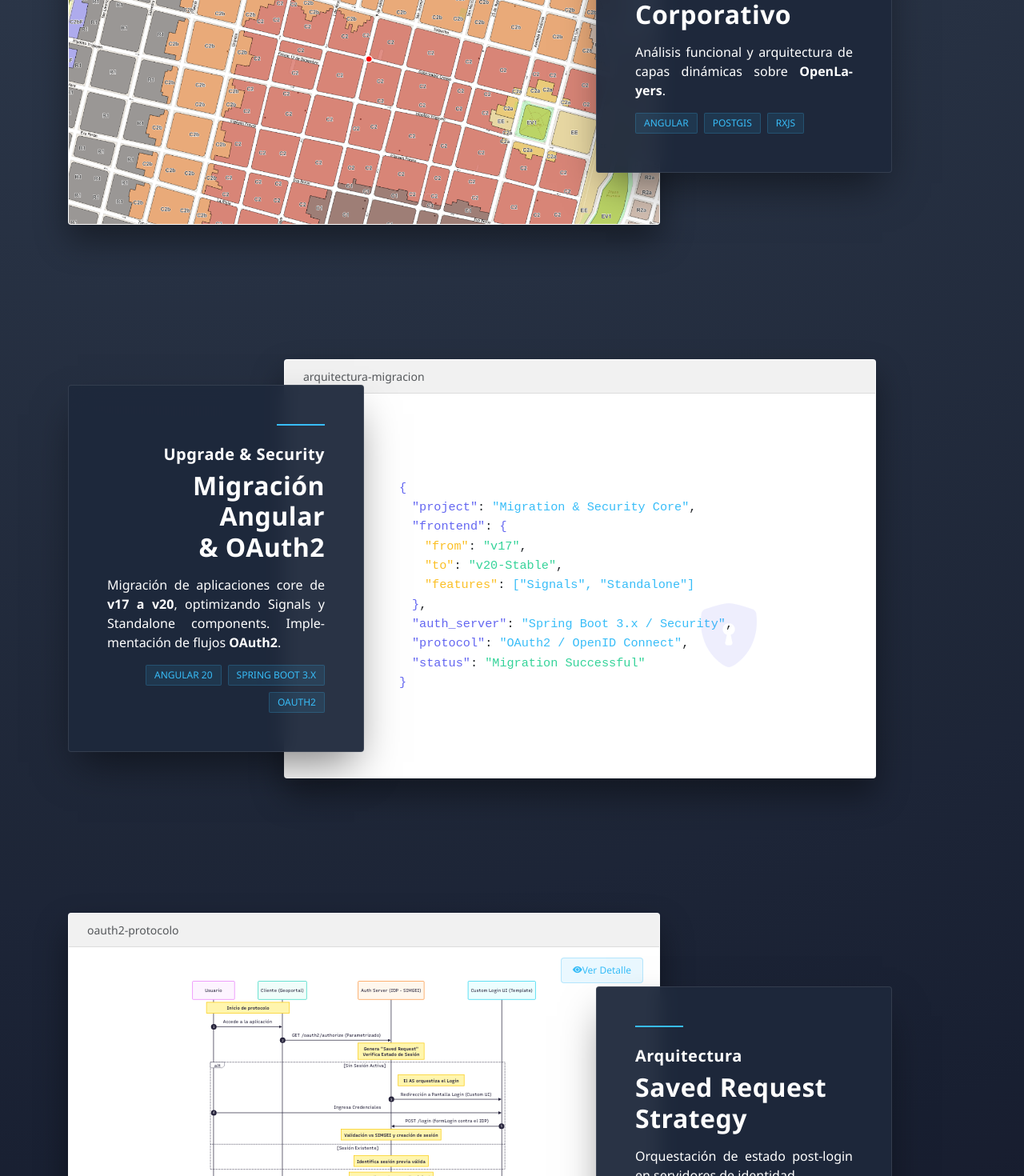
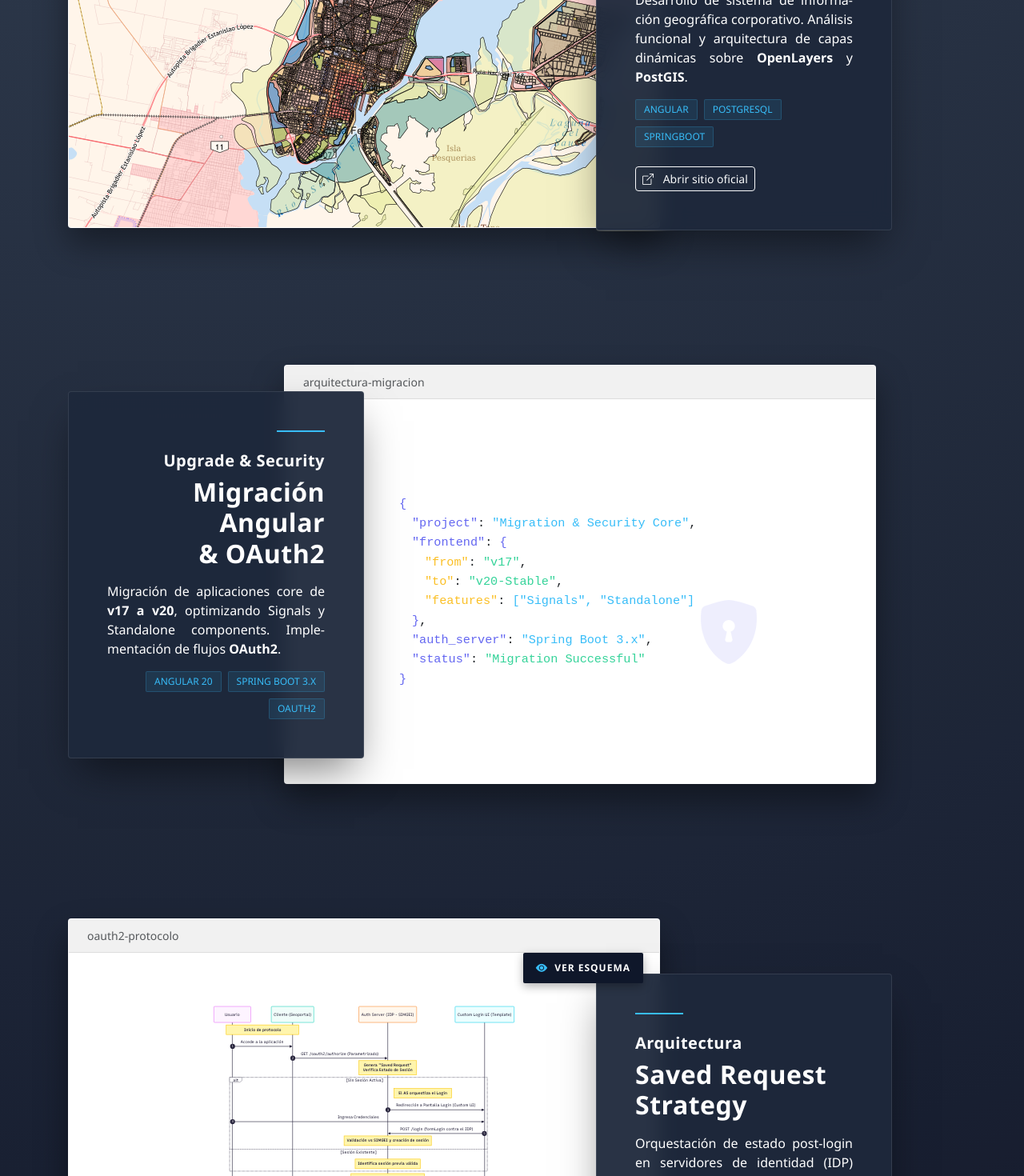
Before and after one commit to lc2802/Portfolio, an Angular app: page / in a window 1280 px wide. Shown: the part 2240-3710 px from the top of the page at 80% size. Built offline with nearby package versions, Linux system fonts and the light colour scheme.

Commit message:
Arrelgo en proyectos

```diff
--- a/src/app/components/home/home.component.css
+++ b/src/app/components/home/home.component.css
@@ -80,6 +80,10 @@
     padding: 1rem;
   }
 
+  .btn{
+    width: calc(100vw - 3rem);
+  }
+
   /* Evitamos que el texto choque con los bordes */
   #home-content {
     padding: 0 15px;
--- a/src/app/components/home/home.component.html
+++ b/src/app/components/home/home.component.html
@@ -28,11 +28,11 @@
     estratégica de datos.
   </p>
 
- <div class="d-flex flex-wrap justify-content-center gap-3 mt-4">
+  <div class="d-flex flex-wrap justify-content-center gap-3 mt-4">
     <a
       href="#about"
       class="btn btn-outline-light px-5 py-3 rounded-1 fw-bold text-uppercase transition-all"
-      style="font-size: 0.8rem; letter-spacing: 2px; border-width: 2px;"
+      style="font-size: 0.8rem; letter-spacing: 2px; border-width: 2px; "
     >
       Conocé mi perfil
     </a>
--- a/src/app/components/projects/projects.component.css
+++ b/src/app/components/projects/projects.component.css
@@ -90,21 +90,41 @@
   margin-bottom: 1.5rem;
 }
 
-/* 6. BOTONES Y UTILITARIOS */
 .btn-expand {
   position: absolute;
-  top: 55px;
   right: 20px;
   z-index: 40;
-  background: rgba(56, 189, 248, 0.1);
-  border: 1px solid rgba(56, 189, 248, 0.3);
-  color: #38bdf8;
-  padding: 6px 14px;
-  border-radius: 4px;
+  /* Fondo sólido para que destaque sobre la imagen/diagrama */
+  background: #0f172a;
+  color: #ffffff;
+  border: none; /* Borde celeste tech */
+  padding: 8px 16px;
+  border-radius: 2px;
   font-size: 0.75rem;
-  transition: 0.3s;
+  font-weight: 700;
+  text-transform: uppercase;
+  letter-spacing: 1px;
+  transition: all 0.3s ease;
+  box-shadow: 0 4px 12px rgba(0, 0, 0, 0.3);
+  display: flex;
+  align-items: center;
+  gap: 8px;
+}
+.btn-expand i {
+  color: #38bdf8; /* Icono en celeste */
+  font-size: 0.9rem;
 }
 
+.btn-expand:hover {
+  background: #38bdf8;
+  color: #020617;
+  border-color: #38bdf8;
+
+}
+
+.btn-expand:hover i {
+  color: #020617;
+}
 .tags {
   display: flex;
   flex-wrap: wrap;
--- a/src/app/components/projects/projects.component.html
+++ b/src/app/components/projects/projects.component.html
@@ -1,15 +1,17 @@
 <div class="pinterest-projects container py-5">
+
   <div class="project-card-premium mb-5">
     <div class="row g-0 align-items-center">
       <div class="col-lg-8 project-image-wrapper">
         <div class="mockup-browser shadow-2xl">
           <div class="browser-header">
-            <span class="ms-2 text-muted small">geoportal</span>
+            <span class="ms-2 text-muted small">geoportal.santafeciudad.gov.ar</span>
           </div>
           <img
             src="assets/geoportal.png"
             class="img-fluid main-img"
-            alt="GIS Project"
+            alt="Sistema de Información Geográfica"
+            style="width: 100%; height: 450px; object-fit: none;"
           />
         </div>
       </div>
@@ -17,25 +19,23 @@
         <div class="info-glass-card">
           <div class="accent-line"></div>
           <h5 class="category d-none d-lg-block">Geoespacial</h5>
-          <h2 class="title mb-3">
-            Geoportal <br />
-            Corporativo
-          </h2>
-          <button
-            class="btn btn-outline-info btn-sm d-lg-none mb-3"
-            type="button"
-            data-bs-toggle="collapse"
-            data-bs-target="#collapseInfo1"
-          >
+          <h2 class="title mb-3">Geoportal <br />Corporativo</h2>
+
+          <button class="btn btn-outline-info btn-sm d-lg-none mb-3" type="button" data-bs-toggle="collapse" data-bs-target="#collapseGeoportal">
             Ver detalles
           </button>
-          <div class="collapse d-lg-block" id="collapseInfo1">
+
+          <div class="collapse d-lg-block" id="collapseGeoportal">
             <p class="description">
-              Análisis funcional y arquitectura de capas dinámicas sobre
-              <strong>OpenLayers</strong>.
+              Desarrollo de sistema de información geográfica corporativo. Análisis funcional y arquitectura de capas dinámicas sobre <strong>OpenLayers</strong> y <strong>PostGIS</strong>.
             </p>
             <div class="tags">
-              <span>Angular</span><span>PostGIS</span><span>RxJS</span>
+              <span>Angular</span><span>PostgreSQL</span><span>SpringBoot</span>
+            </div>
+            <div class="mt-4">
+              <a href="https://geoportal.santafeciudad.gov.ar" target="_blank" class="btn btn-sm btn-outline-light rounded-1">
+                <i class="bi bi-box-arrow-up-right me-2"></i> Abrir sitio oficial
+              </a>
             </div>
           </div>
         </div>
@@ -50,23 +50,15 @@
           <div class="accent-line"></div>
           <h5 class="category d-none d-lg-block">Upgrade & Security</h5>
           <h2 class="title mb-3">Migración Angular <br />& OAuth2</h2>
-          <button
-            class="btn btn-outline-info btn-sm d-lg-none mb-3"
-            type="button"
-            data-bs-toggle="collapse"
-            data-bs-target="#collapseInfo2"
-          >
+          <button class="btn btn-outline-info btn-sm d-lg-none mb-3" type="button" data-bs-toggle="collapse" data-bs-target="#collapseInfo2">
             Ver detalles
           </button>
           <div class="collapse d-lg-block" id="collapseInfo2">
             <p class="description">
-              Migración de aplicaciones core de <strong>v17 a v20</strong>,
-              optimizando Signals y Standalone components. Implementación de
-              flujos <strong>OAuth2</strong>.
+              Migración de aplicaciones core de <strong>v17 a v20</strong>, optimizando Signals y Standalone components. Implementación de flujos <strong>OAuth2</strong>.
             </p>
             <div class="tags">
-              <span>Angular 20</span><span>Spring Boot 3.x</span
-              ><span>OAuth2</span>
+              <span>Angular 20</span><span>Spring Boot 3.x</span><span>OAuth2</span>
             </div>
           </div>
         </div>
@@ -77,48 +69,23 @@
           <div class="browser-header">
             <span class="ms-2 text-muted small">arquitectura-migracion</span>
           </div>
-          <div
-            class="code-diagram-visualizer d-flex align-items-center justify-content-center"
-          >
+          <div class="code-diagram-visualizer d-flex align-items-center justify-content-center">
             <div class="code-content w-100 px-4 position-relative">
-              <div class="json-line">
-                <span class="text-primary">&#123;</span>
-              </div>
+              <div class="json-line"><span class="text-primary">&#123;</span></div>
+              <div class="json-line ms-3"><span class="text-primary">"project"</span>: <span class="text-info">"Migration & Security Core"</span>,</div>
               <div class="json-line ms-3">
-                <span class="text-primary">"project"</span>:
-                <span class="text-info">"Migration & Security Core"</span>,
-              </div>
-              <div class="json-line ms-3">
-                <span class="text-primary">"frontend"</span>:
-                <span class="text-primary">&#123;</span>
+                <span class="text-primary">"frontend"</span>: <span class="text-primary">&#123;</span>
                 <div class="ms-3">
-                  <span class="text-warning">"from"</span>:
-                  <span class="text-success">"v17"</span>,<br />
-                  <span class="text-warning">"to"</span>:
-                  <span class="text-success">"v20-Stable"</span>,<br />
-                  <span class="text-warning">"features"</span>:
-                  <span class="text-info">["Signals", "Standalone"]</span>
+                  <span class="text-warning">"from"</span>: <span class="text-success">"v17"</span>,<br />
+                  <span class="text-warning">"to"</span>: <span class="text-success">"v20-Stable"</span>,<br />
+                  <span class="text-warning">"features"</span>: <span class="text-info">["Signals", "Standalone"]</span>
                 </div>
                 <span class="text-primary">&#125;</span>,
               </div>
-              <div class="json-line ms-3">
-                <span class="text-primary">"auth_server"</span>:
-                <span class="text-info">"Spring Boot 3.x / Security"</span>,
-              </div>
-              <div class="json-line ms-3">
-                <span class="text-primary">"protocol"</span>:
-                <span class="text-info">"OAuth2 / OpenID Connect"</span>,
-              </div>
-              <div class="json-line ms-3">
-                <span class="text-primary">"status"</span>:
-                <span class="text-success">"Migration Successful"</span>
-              </div>
-              <div class="json-line">
-                <span class="text-primary">&#125;</span>
-              </div>
-              <i
-                class="bi bi-shield-lock-fill display-1 position-absolute bottom-0 end-0 m-4 opacity-10 text-primary"
-              ></i>
+              <div class="json-line ms-3"><span class="text-primary">"auth_server"</span>: <span class="text-info">"Spring Boot 3.x"</span>,</div>
+              <div class="json-line ms-3"><span class="text-primary">"status"</span>: <span class="text-success">"Migration Successful"</span></div>
+              <div class="json-line"><span class="text-primary">&#125;</span></div>
+              <i class="bi bi-shield-lock-fill display-1 position-absolute bottom-0 end-0 m-4 opacity-10 text-primary"></i>
             </div>
           </div>
         </div>
@@ -134,16 +101,10 @@
             <span class="ms-2 text-muted small">oauth2-protocolo</span>
           </div>
           <button class="btn-expand" (click)="verDetalle()">
-            <i class="bi bi-eye-fill"></i> <span>Ver Detalle</span>
+            <i class="bi bi-eye-fill"></i> <span>Ver Esquema</span>
           </button>
-          <div
-            class="code-diagram-visualizer d-flex align-items-center justify-content-center"
-          >
-            <img
-              src="assets/oauth2.svg"
-              class="img-fluid p-4"
-              style="max-height: 450px"
-            />
+          <div class="code-diagram-visualizer d-flex align-items-center justify-content-center">
+            <img src="assets/oauth2.svg" class="img-fluid p-4" style="max-height: 400px" />
           </div>
         </div>
       </div>
@@ -151,21 +112,13 @@
         <div class="info-glass-card">
           <div class="accent-line"></div>
           <h5 class="category d-none d-lg-block">Arquitectura</h5>
-          <h2 class="title mb-3">
-            Saved Request <br />
-            Strategy
-          </h2>
-          <button
-            class="btn btn-outline-info btn-sm d-lg-none mb-3"
-            type="button"
-            data-bs-toggle="collapse"
-            data-bs-target="#collapseInfo3"
-          >
+          <h2 class="title mb-3">Saved Request <br /> Strategy</h2>
+          <button class="btn btn-outline-info btn-sm d-lg-none mb-3" type="button" data-bs-toggle="collapse" data-bs-target="#collapseInfo3">
             Ver detalles
           </button>
           <div class="collapse d-lg-block" id="collapseInfo3">
             <p class="description">
-              Orquestación de estado post-login en servidores de identidad.
+              Orquestación de estado post-login en servidores de identidad (IDP) para garantizar la persistencia de navegación.
             </p>
             <div class="tags">
               <span>Architecture</span><span>IDP</span><span>OIDC</span>
@@ -175,4 +128,5 @@
       </div>
     </div>
   </div>
+
 </div>
--- a/src/app/components/projects/projects.component.ts
+++ b/src/app/components/projects/projects.component.ts
@@ -10,11 +10,11 @@ import Swal from 'sweetalert2';
   styleUrl: './projects.component.css',
 })
 export class ProjectsComponent {
-verDetalle() {
+  verDetalle() {
     const modalWidth = window.innerWidth < 768 ? '100%' : '40%';
 
     Swal.fire({
-      title: 'Protocolo OAuth2 - Geoportal',
+      text: 'Protocolo OAuth2 - Geoportal',
       imageUrl: 'assets/oauth2.svg',
       imageAlt: 'Diagrama de flujo OAuth2',
       width: modalWidth,
@@ -25,7 +25,7 @@ verDetalle() {
       focusConfirm: false,
       customClass: {
         popup: 'custom-project-modal',
-        image: 'img-fluid rounded'
+        image: 'img-fluid rounded',
       },
     });
   }
```
Also changed, not shown: src/assets/geoportal.png.
